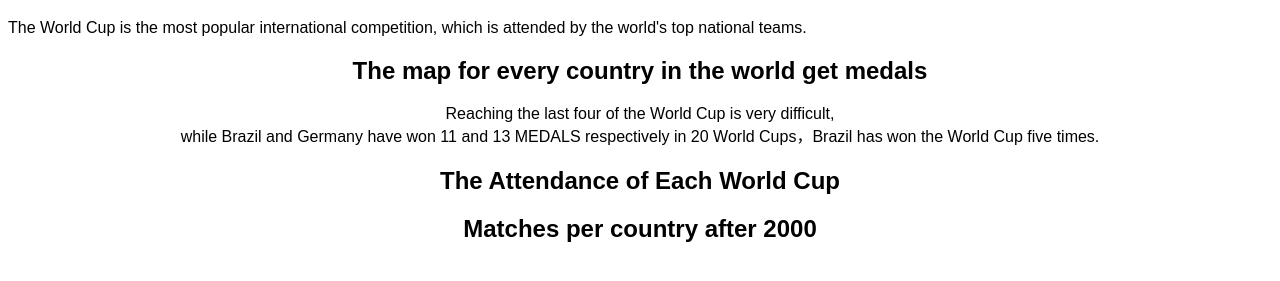
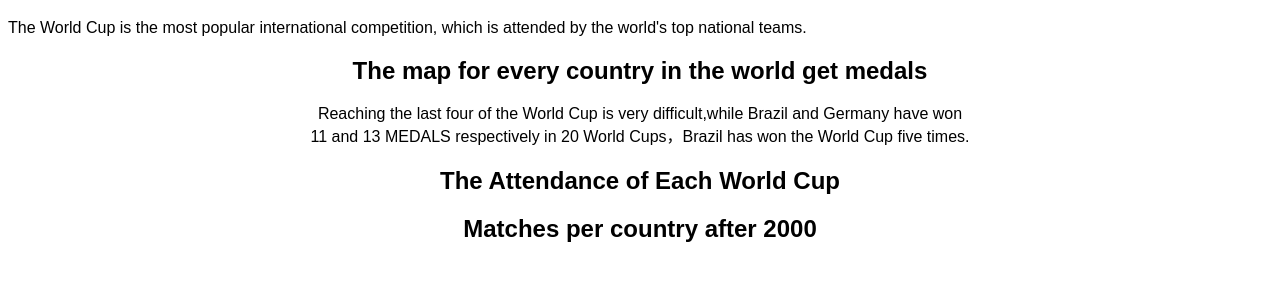
Before and after one commit to Yongjun1998/Visualisation2, a plain HTML site: page index.html in a window 1280 px wide. Shown: the part 61-342 px from the top of the page. Drawn offline with Linux system fonts and the light colour scheme; a script that the page names is missing.

Commit message:
Update index.html

```diff
--- a/index.html
+++ b/index.html
@@ -21,8 +21,7 @@
 
   <div class="text" style=" text-align:center;">
     <h2>The map for every country in the world get medals </h2>
-  <p>Reaching the last four of the World Cup is very difficult,<br/>
-    while Brazil and Germany have won 11 and 13 MEDALS respectively in 20 World Cups，Brazil has won the World Cup five times.</p>
+  <p>Reaching the last four of the World Cup is very difficult,while Brazil and Germany have won<br/> 11 and 13 MEDALS respectively in 20 World Cups，Brazil has won the World Cup five times.</p>
   </div>
   <div id="WorldCup_Map"></div>
 
```
